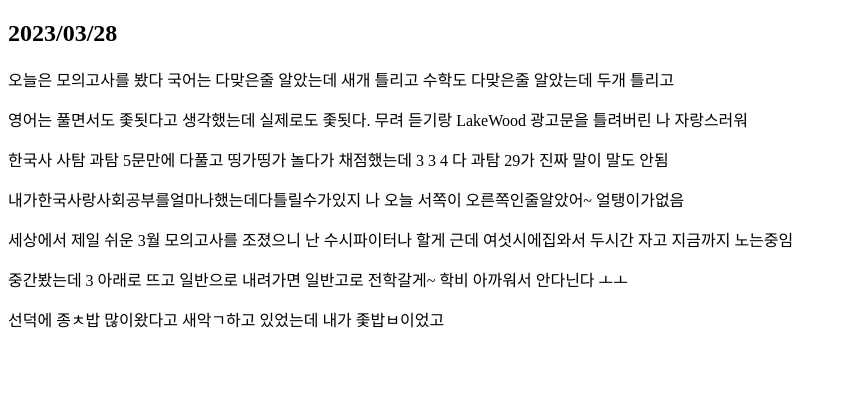
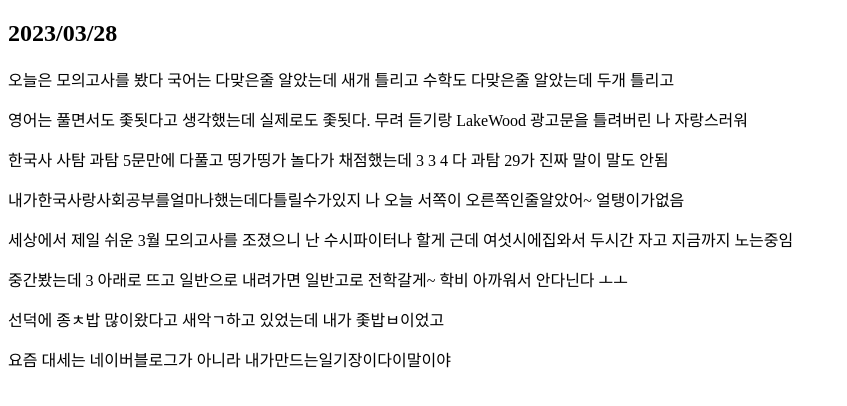
Before and after one commit to MintTuna/Diary, a plain HTML site: page index.html in a window 1280 px wide. Shown: the whole page, without its empty margins (0-847 px from the left). Drawn offline with Linux system fonts and the light colour scheme.

Commit message:
20240328

```diff
--- a/index.html
+++ b/index.html
@@ -4,7 +4,7 @@
 	<meta charset="UTF-8">
 	<meta http-equiv="X-UA-Compatible" content="IE=edge">
 	<meta name="viewport" content="width=device-width, initial-scale=1.0">
-	<title>우태의 일</title>
+	<title>✨우태의 일기✨</title>
 </head>
 <body>
 	<h2>2023/03/28</h2>
@@ -15,5 +15,6 @@
 	<p>세상에서 제일 쉬운 3월 모의고사를 조졌으니 난 수시파이터나 할게 근데 여섯시에집와서 두시간 자고 지금까지 노는중임</p>
 	<p>중간봤는데 3 아래로 뜨고 일반으로 내려가면 일반고로 전학갈게~ 학비 아까워서 안다닌다 ㅗㅗ</p>
 	<p>선덕에 종ㅊ밥 많이왔다고 새악ㄱ하고 있었는데 내가 좇밥ㅂ이었고 </p>
+	<p>요즘 대세는 네이버블로그가 아니라 내가만드는일기장이다이말이야</p>
 </body>
 </html>
```
